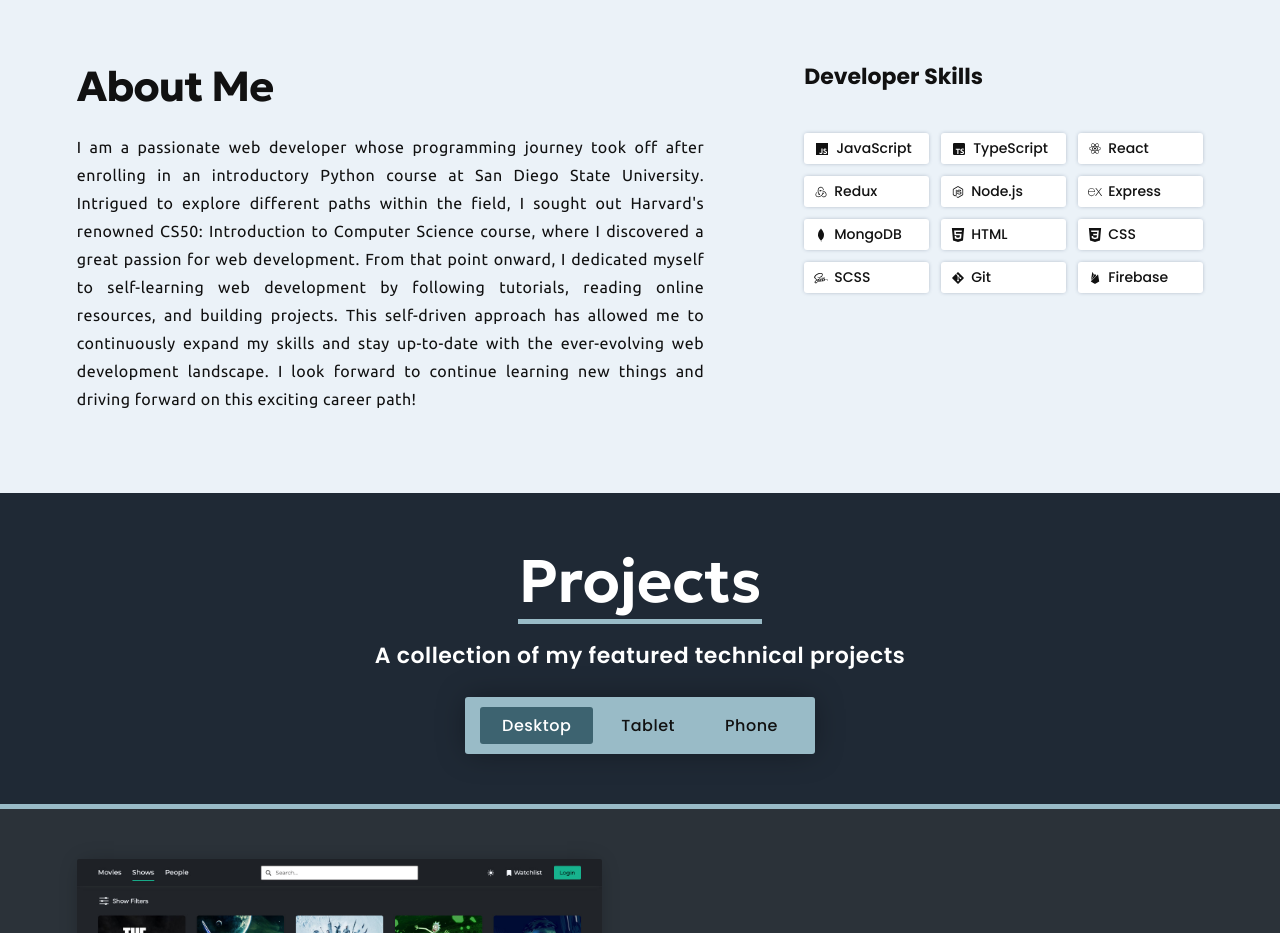
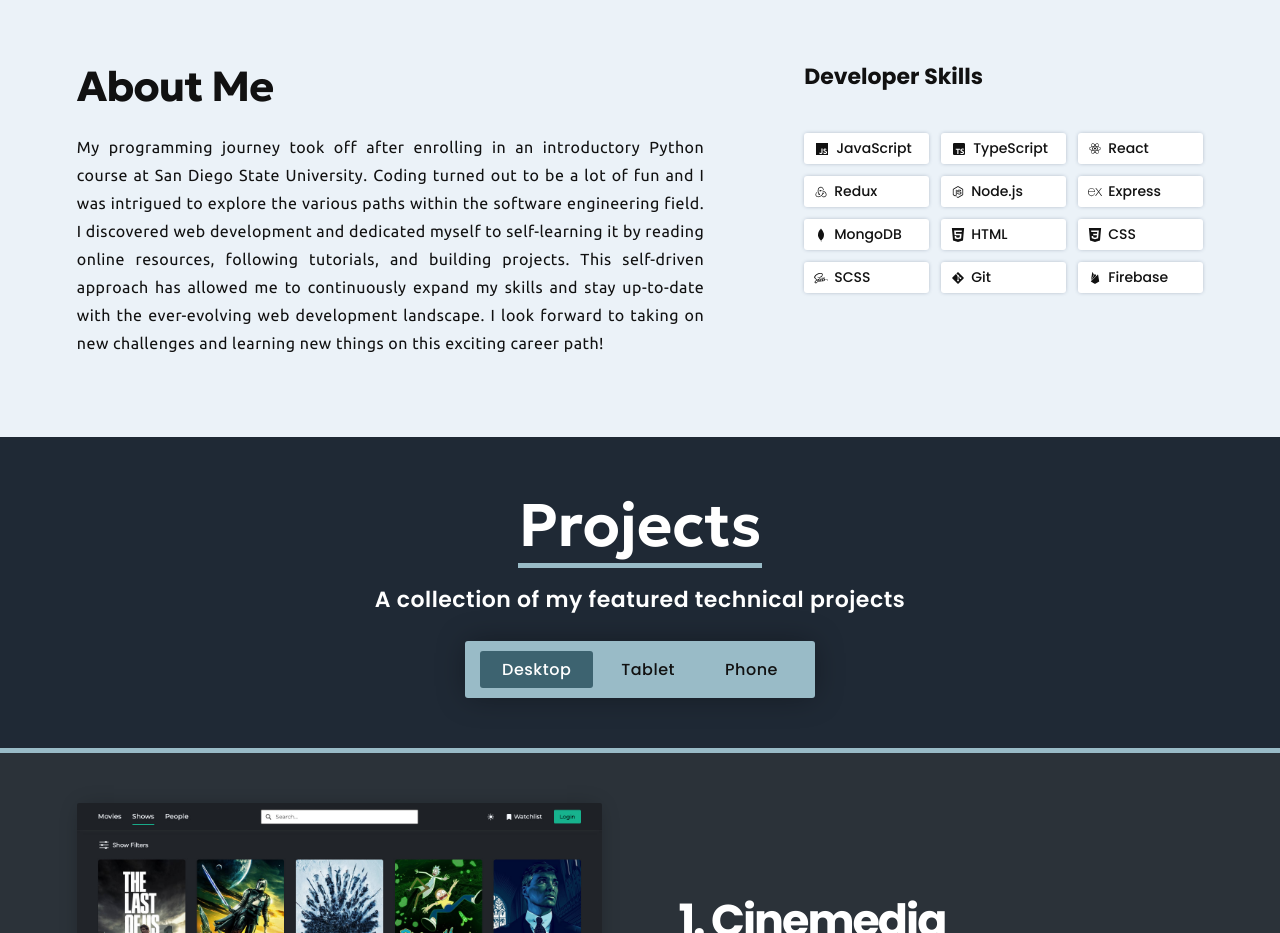
Before and after one commit to mehdi-sajedi/Portfolio, a React (Vite) app: page / in a window 1280 px wide. Shown: the part 820-1753 px from the top of the page. Built offline with nearby package versions, Linux system fonts and the light colour scheme.

Commit message:
Slight changes to about me

```diff
--- a/src/components/About.jsx
+++ b/src/components/About.jsx
@@ -45,18 +45,16 @@ const About = () => {
         <div>
           <h3 className={styles.heading}>About Me</h3>
           <p className={styles.bio}>
-            I am a passionate web developer whose programming journey took off
-            after enrolling in an introductory Python course at San Diego State
-            University. Intrigued to explore different paths within the field, I
-            sought out Harvard's renowned CS50: Introduction to Computer Science
-            course, where I discovered a great passion for web development. From
-            that point onward, I dedicated myself to self-learning web
-            development by following tutorials, reading online resources, and
-            building projects. This self-driven approach has allowed me to
-            continuously expand my skills and stay up-to-date with the
-            ever-evolving web development landscape. I look forward to continue
-            learning new things and driving forward on this exciting career
-            path!
+            My programming journey took off after enrolling in an introductory
+            Python course at San Diego State University. Coding turned out to be
+            a lot of fun and I was intrigued to explore the various paths within
+            the software engineering field. I discovered web development and
+            dedicated myself to self-learning it by reading online resources,
+            following tutorials, and building projects. This self-driven
+            approach has allowed me to continuously expand my skills and stay
+            up-to-date with the ever-evolving web development landscape. I look
+            forward to taking on new challenges and learning new things on this
+            exciting career path!
           </p>
         </div>
         <div className={styles.skillSection}>
```
